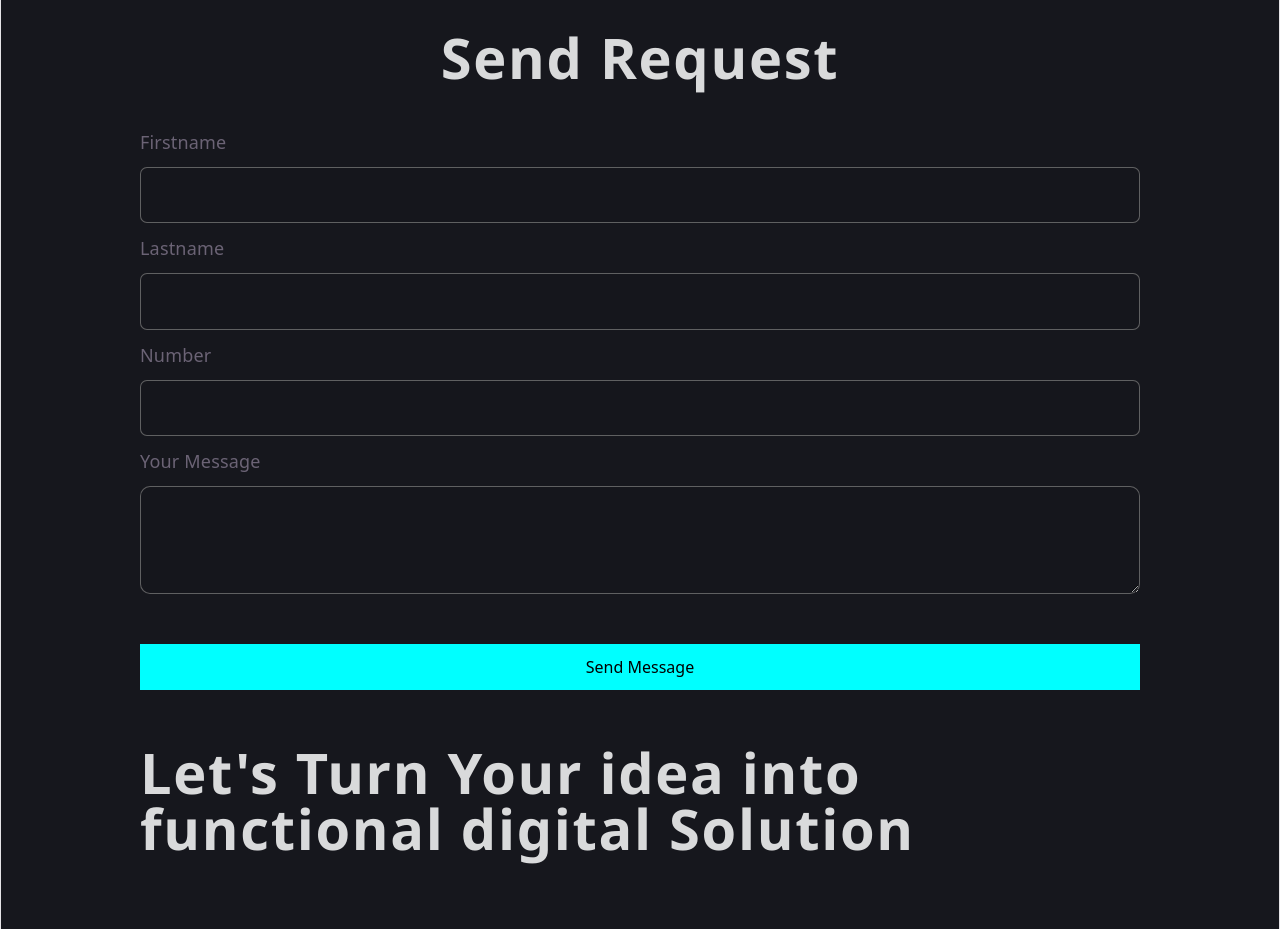
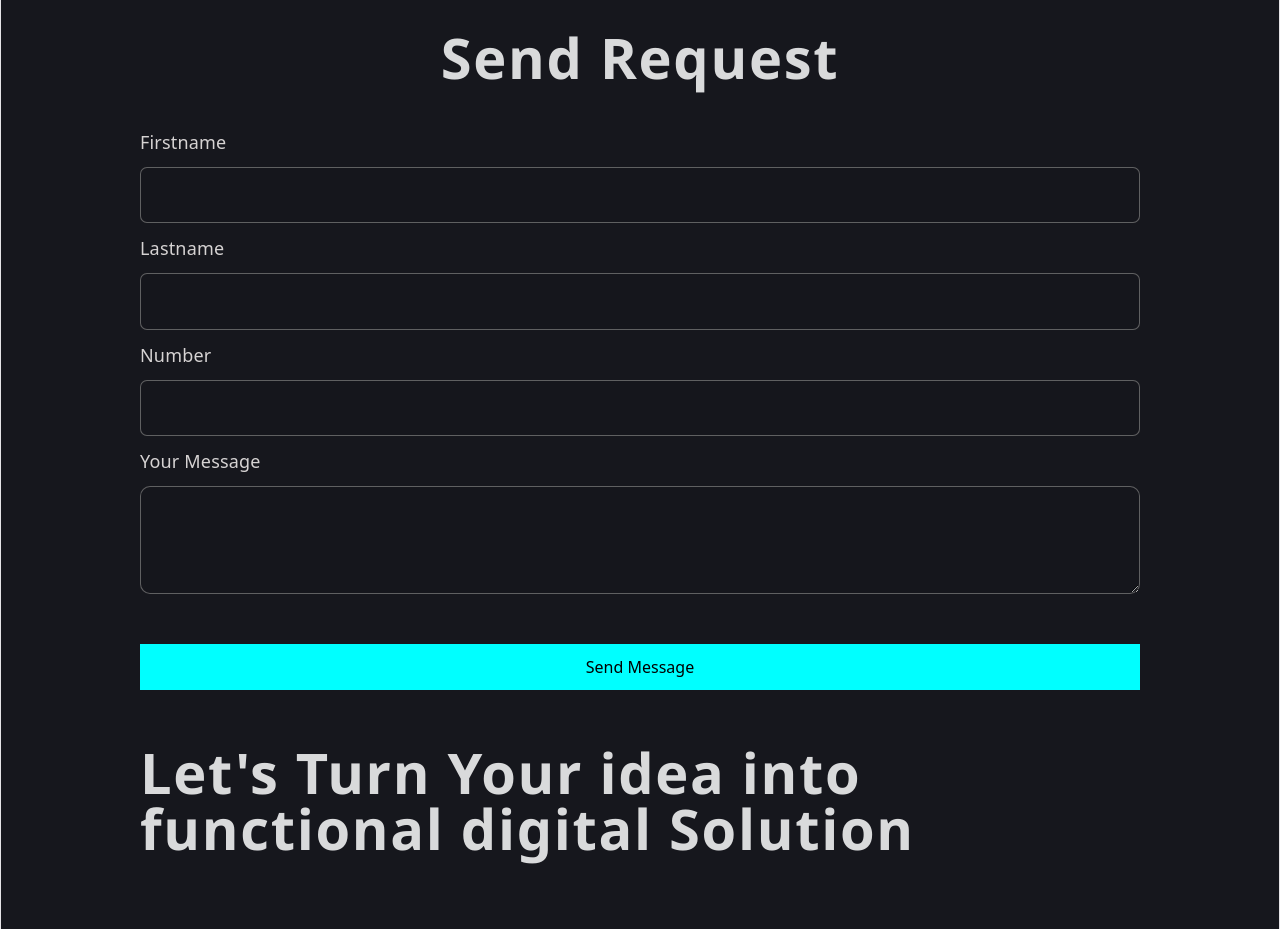
Before and after one commit to denisondeyo7-svg/DenTECH, a React app in the folder PORTFOLIO/: page / in a window 1280 px wide. Shown: the part 4060-4989 px from the top of the page. Built offline with nearby package versions, Linux system fonts and the light colour scheme; the HTML template or start-up script is replaced by a standard one.

Commit message:
save changes

```diff
--- a/PORTFOLIO/src/App.css
+++ b/PORTFOLIO/src/App.css
@@ -962,6 +962,7 @@ form h1{
 }
 
 .input{
+  color: #d6d3d3;
 
   display: flex;
 
@@ -985,6 +986,7 @@ input{
 }
 
 #message{
+  color: #d6d3d3;
  background: #16171d5e;;
   padding: 10px;
 
@@ -1629,6 +1631,7 @@ button,
 input,
 textarea,
 select {
+
   max-width: 100%;
   font: inherit;
 }
```
